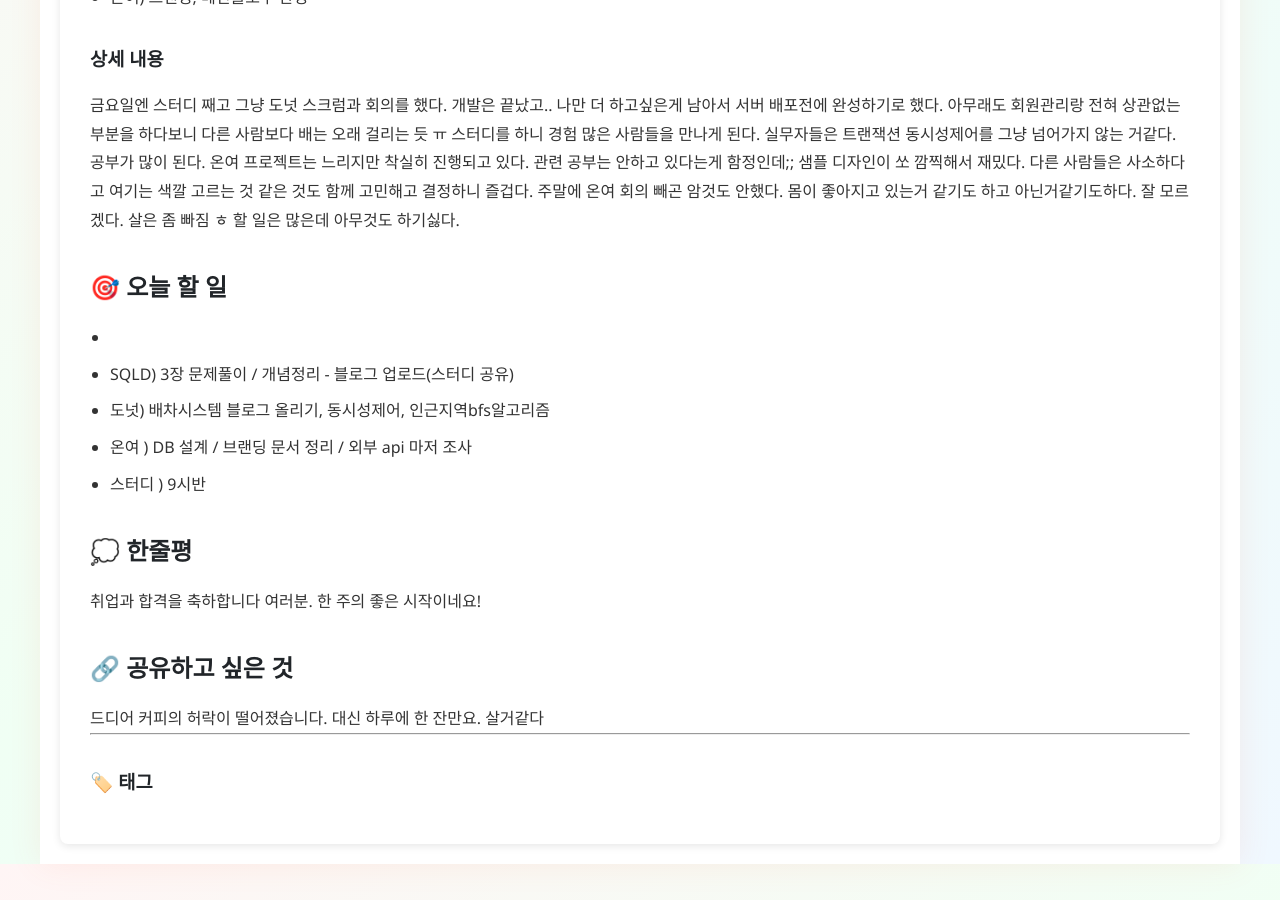
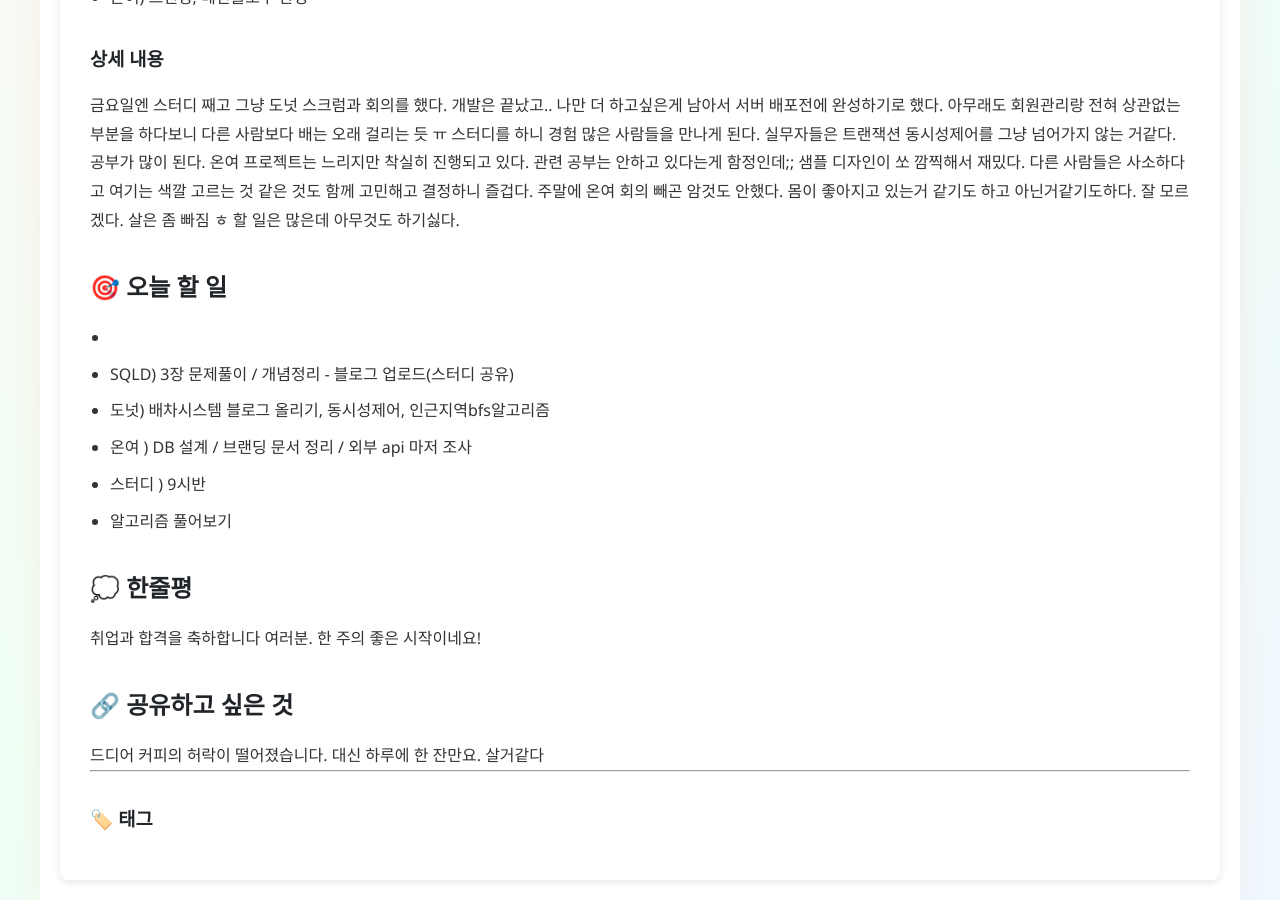
Before and after one commit to ssg6-dailylog/scrum, a Jekyll site: the page built from _posts/August, 2025/2025-08-11/2025-08-11-고윤아-DailyScrum.md, in a window 1280 px wide and 900 px high, scrolled down 647 px. Built offline with Jekyll 4.4.1, drawn with Linux system fonts in a browser that asks for light colours.

Commit message:
고윤아 scrum

```diff
--- a/_posts/August, 2025/2025-08-11/2025-08-11-고윤아-DailyScrum.md
+++ b/_posts/August, 2025/2025-08-11/2025-08-11-고윤아-DailyScrum.md
@@ -27,6 +27,7 @@ categories: [scrum]
 - 도넛) 배차시스템 블로그 올리기, 동시성제어, 인근지역bfs알고리즘
 - 온여 ) DB 설계 / 브랜딩 문서 정리 / 외부 api 마저 조사
 - 스터디 ) 9시반
+- 알고리즘 풀어보기
 
 
 ## 💭 한줄평
```
